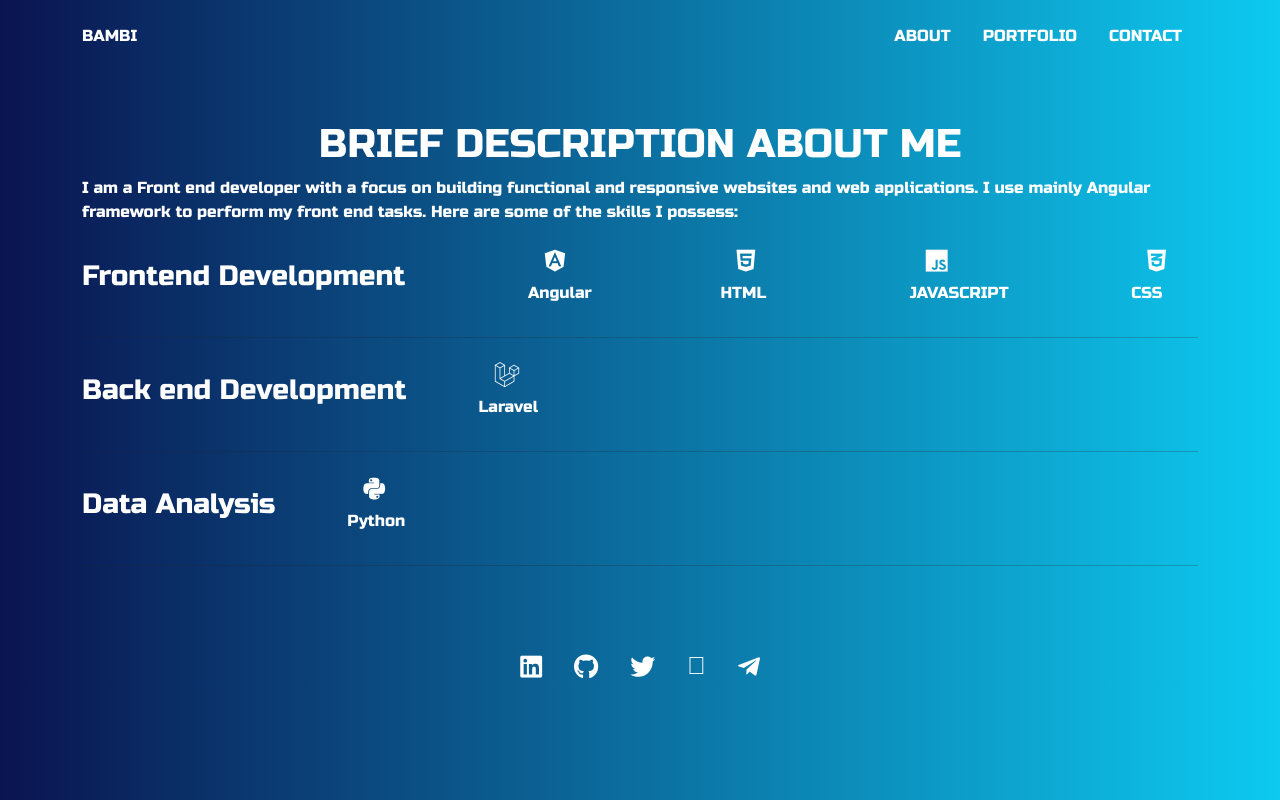
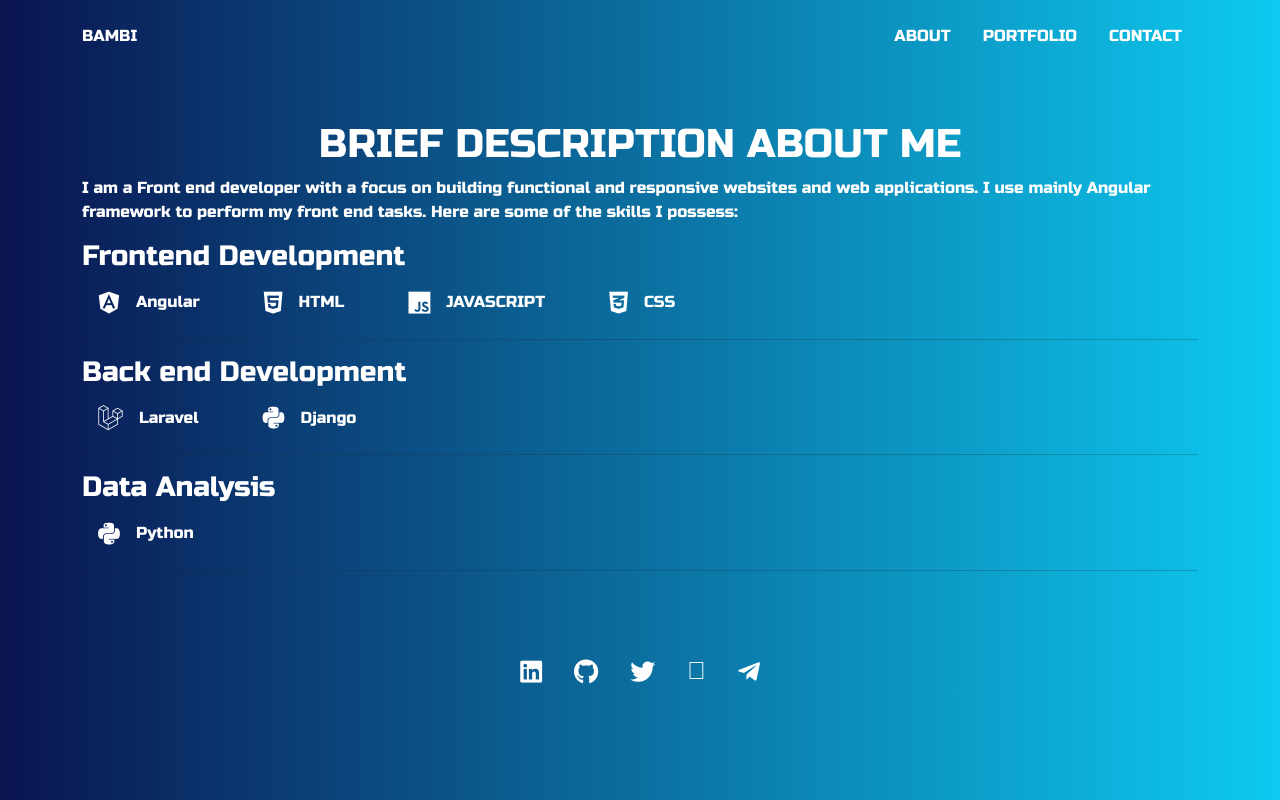
Before and after one commit to Oluwabambi/portfolio, an Angular app: page /about in a window 1280 px wide. Built offline with nearby package versions, Linux system fonts and the light colour scheme.

Commit message:
about structure

```diff
--- a/src/app/pages/about/about.component.html
+++ b/src/app/pages/about/about.component.html
@@ -4,39 +4,48 @@
     <p>I am a Front end developer with a focus on building functional and responsive websites and web applications. I use mainly Angular framework to perform my front end tasks. Here are some of the skills I possess:
     </p>
     <div>
-    <div class="d-flex text-white justify-content-between align-items-center">
+    <div class="text-white">
       <h3>Frontend Development</h3>
-      <div>
-        <i class="me-3 fab ang1 fa-angular"></i>
-        <p>Angular</p>
+      <div class="d-flex">
+        <div class="d-flex me-5 align-items-center">
+          <i class="fab ang1 fa-angular"></i>
+          <p class="mb-0">Angular</p>
+        </div>
+        <div class="d-flex me-5 align-items-center">
+          <i class="fab ang2 fa-html5"></i>
+          <p class="mb-0">HTML</p>
+        </div>
+        <div class="d-flex me-5 align-items-center">
+          <i class="fab ang3 fa-js"></i>
+          <p class="mb-0">JAVASCRIPT</p>
+        </div>
+        <div class="d-flex me-5 align-items-center">
+          <i class="fab ang4 fa-css3-alt"></i>
+          <p class="mb-0">CSS</p>
+        </div>
       </div>
-      <div>
-        <i class="me-3 fab ang2 fa-html5"></i>
-        <p>HTML</p>
-      </div>
-      <div>
-        <i class="me-3 fab ang3 fa-js"></i>
-        <p>JAVASCRIPT</p>
-      </div>
-      <div>
-        <i class="me-3 fab ang4 fa-css3-alt"></i>
-        <p>CSS</p>
+
+    </div>
+    <hr>
+    <div class="text-white">
+      <h3>Back end Development</h3>
+      <div class="d-flex">
+        <div class="d-flex me-5 align-items-center">
+          <i class="fab ang4 fa-laravel"></i>
+          <p class="mb-0">Laravel</p>
+        </div>
+        <div class="d-flex align-items-center">
+          <i class="fab fa-python"></i>
+          <p class="mb-0">Django</p>
+        </div>
       </div>
     </div>
     <hr>
-    <div class="d-flex text-white align-items-center">
-      <h3>Back end Development</h3>
-      <div class="mleft">
-        <i class="fab ang4 fa-laravel"></i>
-        <p>Laravel</p>
-      </div>
-    </div>
-    <hr>
-    <div class="d-flex text-white align-items-center">
+    <div class="text-white">
       <h3>Data Analysis</h3>
-      <div class="mleft">
+      <div class="d-flex align-items-center">
         <i class="fab fa-python"></i>
-        <p>Python</p>
+        <p class="mb-0">Python</p>
       </div>
     </div>
     <hr>
```
